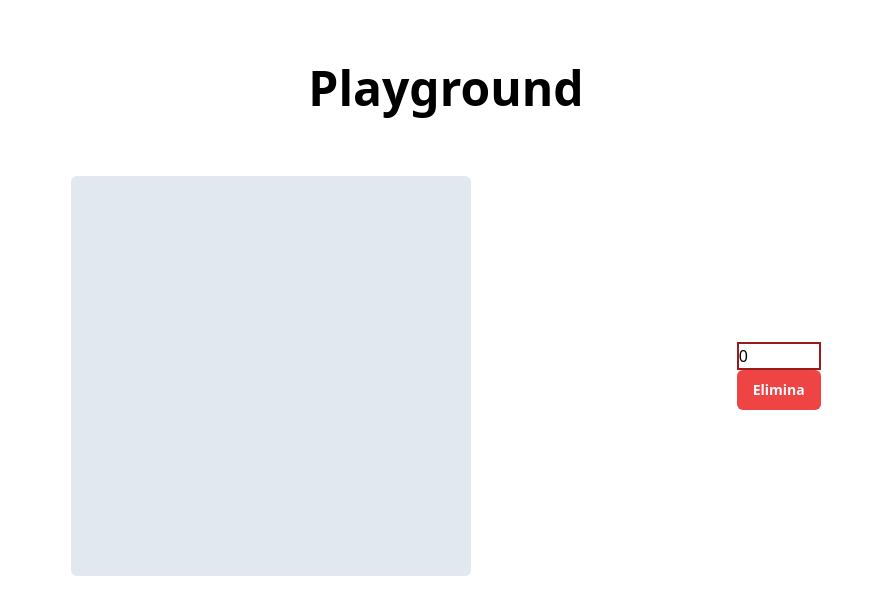
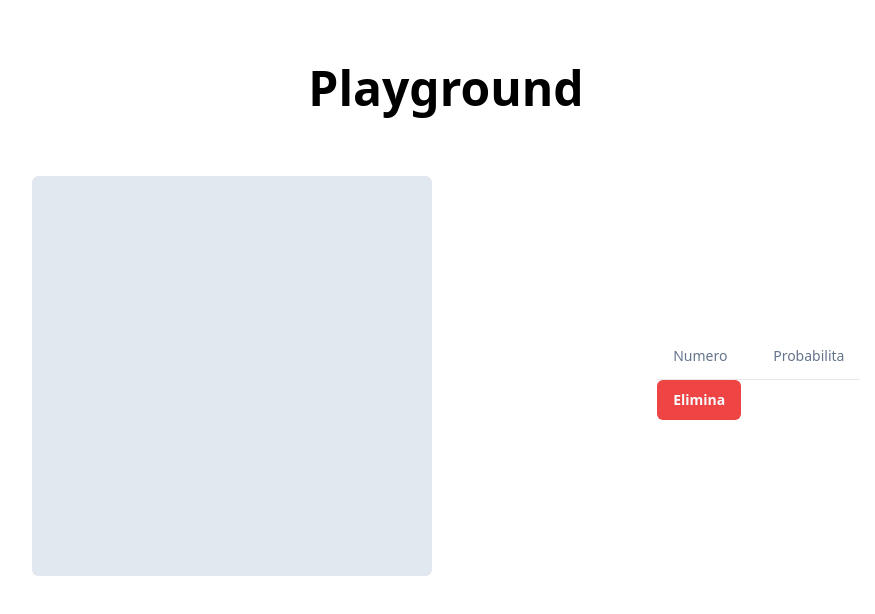
Before and after one commit to alterax05/Progetto-AI, a React (Vite) app in the folder frontend-react/: page /playground in a window 1280 px wide. Shown: the top 614 px of the page, without its empty margins (194-1069 px from the left). Built offline with nearby package versions, Linux system fonts and the light colour scheme.

Commit message:
Add table component to Playground page

```diff
--- a/frontend-react/src/pages/Playground.tsx
+++ b/frontend-react/src/pages/Playground.tsx
@@ -1,6 +1,16 @@
 import { InferenceSession, Tensor } from "onnxruntime-web";
 
 import { Button } from "@/components/ui/button.tsx";
+
+import {
+  Table,
+  TableBody,
+  TableCaption,
+  TableCell,
+  TableHead,
+  TableHeader,
+  TableRow,
+} from "@/components/ui/table";
 
 import { useRef, useEffect, useState, MouseEvent } from "react";
 
@@ -12,6 +22,9 @@ function Playground() {
 
   const [isDrawing, setIsDrawing] = useState(false);
   const [predictedClass, setPredictedClass] = useState<number | null>(0);
+  const [predictedProbability, setPredictedProbability] = useState<
+    { id: Number; value: Number }[] | null
+  >(null);
 
   useEffect(() => {
     const canvas = canvasRef.current;
@@ -87,6 +100,11 @@ function Playground() {
       const outputTensor = outputMap[session.outputNames[0]];
       const outputData = outputTensor.data as Float32Array;
       console.log(outputData);
+      setPredictedProbability(
+        [...outputData]
+          .map((value, index) => ({ id: index, value: value }))
+          .sort((a, b) => b.value - a.value)
+      );
       const predictedClass = outputData.indexOf(Math.max(...outputData));
       setPredictedClass(predictedClass);
     }
@@ -145,7 +163,22 @@ function Playground() {
           className="bg-slate-200 rounded-md"
         />
         <div>
-          <p className="border-2 border-red-800">{predictedClass}</p>
+          <Table>
+            <TableHeader>
+              <TableRow>
+                <TableHead className="w-[100px]">Numero</TableHead>
+                <TableHead>Probabilita</TableHead>
+              </TableRow>
+            </TableHeader>
+            <TableBody>
+                {predictedProbability?.map((value) => (
+                  <TableRow>
+                  <TableCell className="font-medium">{value.id.toString()}</TableCell>
+                  <TableCell>{value.value.toString()}</TableCell>
+                </TableRow>
+              ))}
+              </TableBody>
+          </Table>
           <Button onClick={clearCanvas} variant="destructive">
             <b>Elimina</b>
           </Button>
```
